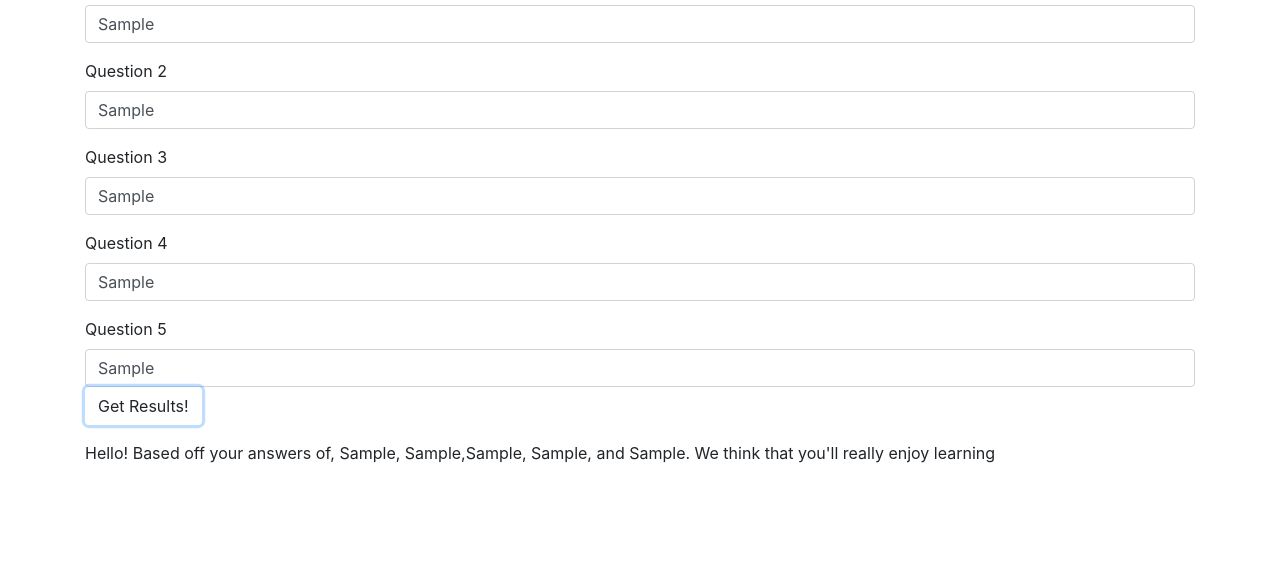
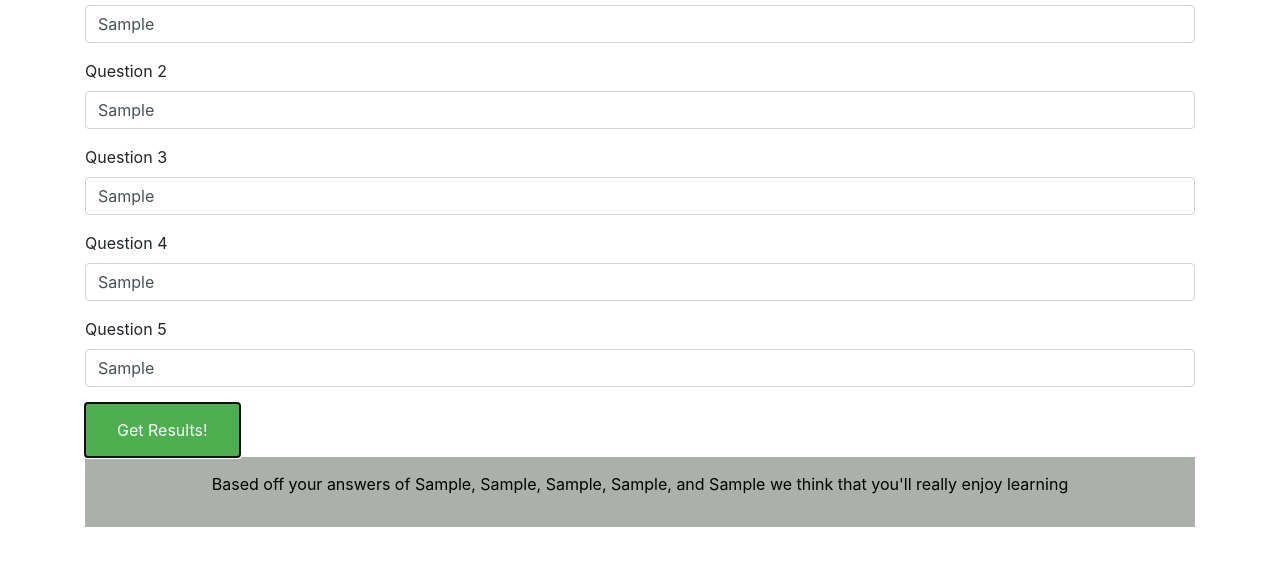
Before and after one commit to Kody7mm/coding-lang, a plain HTML site: page index.html in a window 1280 px wide. Both pictures are taken after typing "Sample", "Sample", "Sample", "Sample", "Sample" into the empty fields and a click on the button "Get Results!". Shown: the part 83-648 px from the top of the page. Drawn offline with Linux system fonts and the light colour scheme.

Commit message:
Add more HTML and CSS styling

```diff
--- a/css/styles.css
+++ b/css/styles.css
@@ -1,3 +1,22 @@
+#button {
+  background-color: #4CAF50;
+  border: none;
+  color: white;
+  padding: 15px 32px;
+  text-align: center;
+  text-decoration: none;
+  display: inline-block;
+  font-size: 16px;
+}
+
 #queAnswer {
+  background-color: #838b83ad;
+  border: none;
+  color: rgb(0, 0, 0);
+  padding: 15px 32px;
+  text-align: center;
+  text-decoration: none;
+  display: inline-block;
+  font-size: 16px;
   display: none;
 }
--- a/index.html
+++ b/index.html
@@ -37,14 +37,17 @@
       <div class="form-group">
         <label for="queFive">Question 5</label>
         <input id="queFive" class="form-control" type="text">
+      </div>
 
-        <button type="submit" class="btn">Get Results!</button>
+      <div>
+        <button type="submit" id="button">Get Results!</button>
       </div>
+
     </form>
     <div id="queAnswer">
       <p>
-        Hello! Based off your answers of, <span class="queOne"></span>, <span class="queTwo"></span>,<span
-          class="queThree"></span>, <span class="queFour"></span>, and <span class="queFive"></span>. We think that
+        Based off your answers of <span class="queOne"></span>, <span class="queTwo"></span>, <span
+          class="queThree"></span>, <span class="queFour"></span>, and <span class="queFive"></span> we think that
         you'll really enjoy learning </span> <span class="queAnswer"></span>
       </p>
     </div>
```
